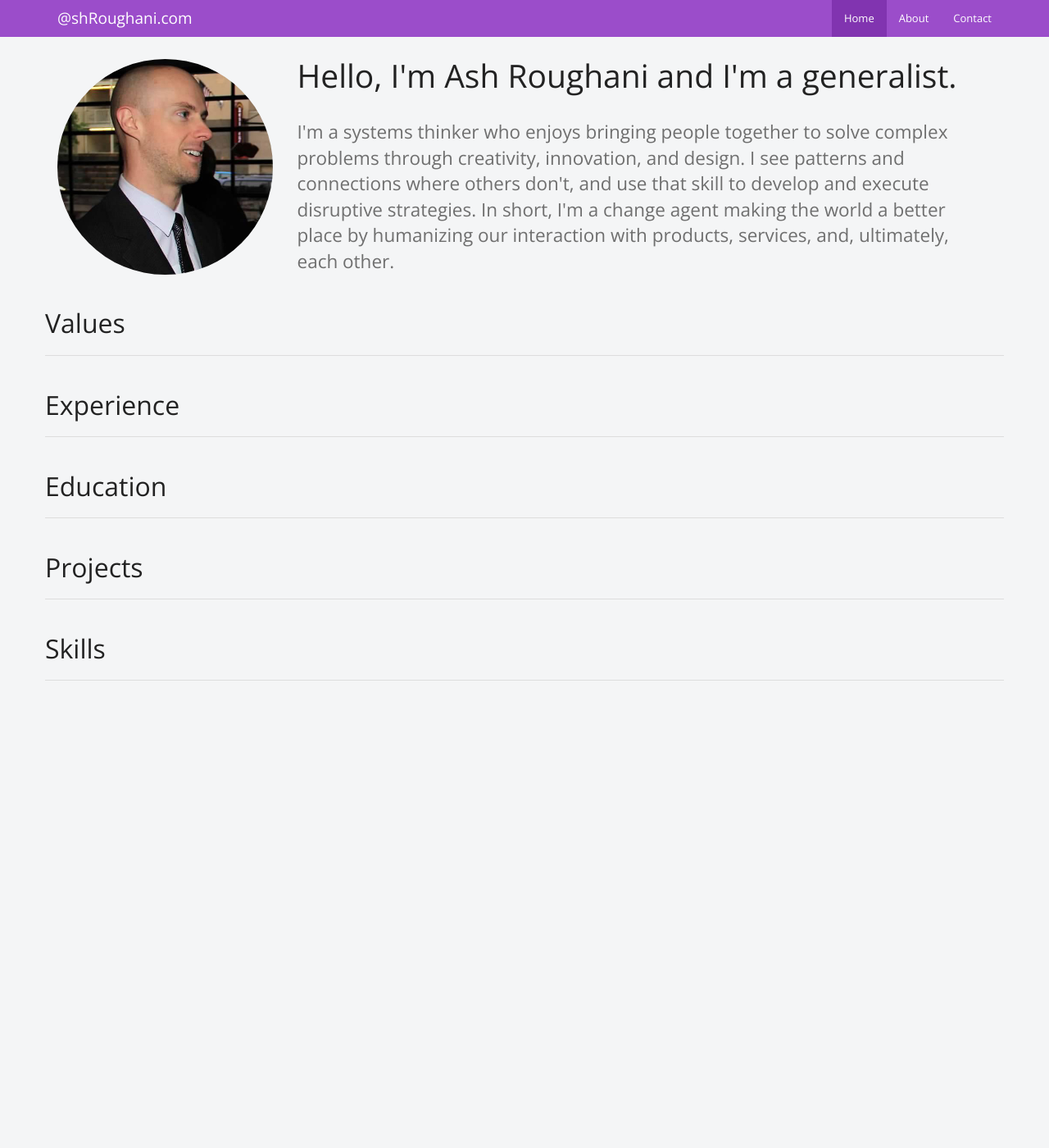
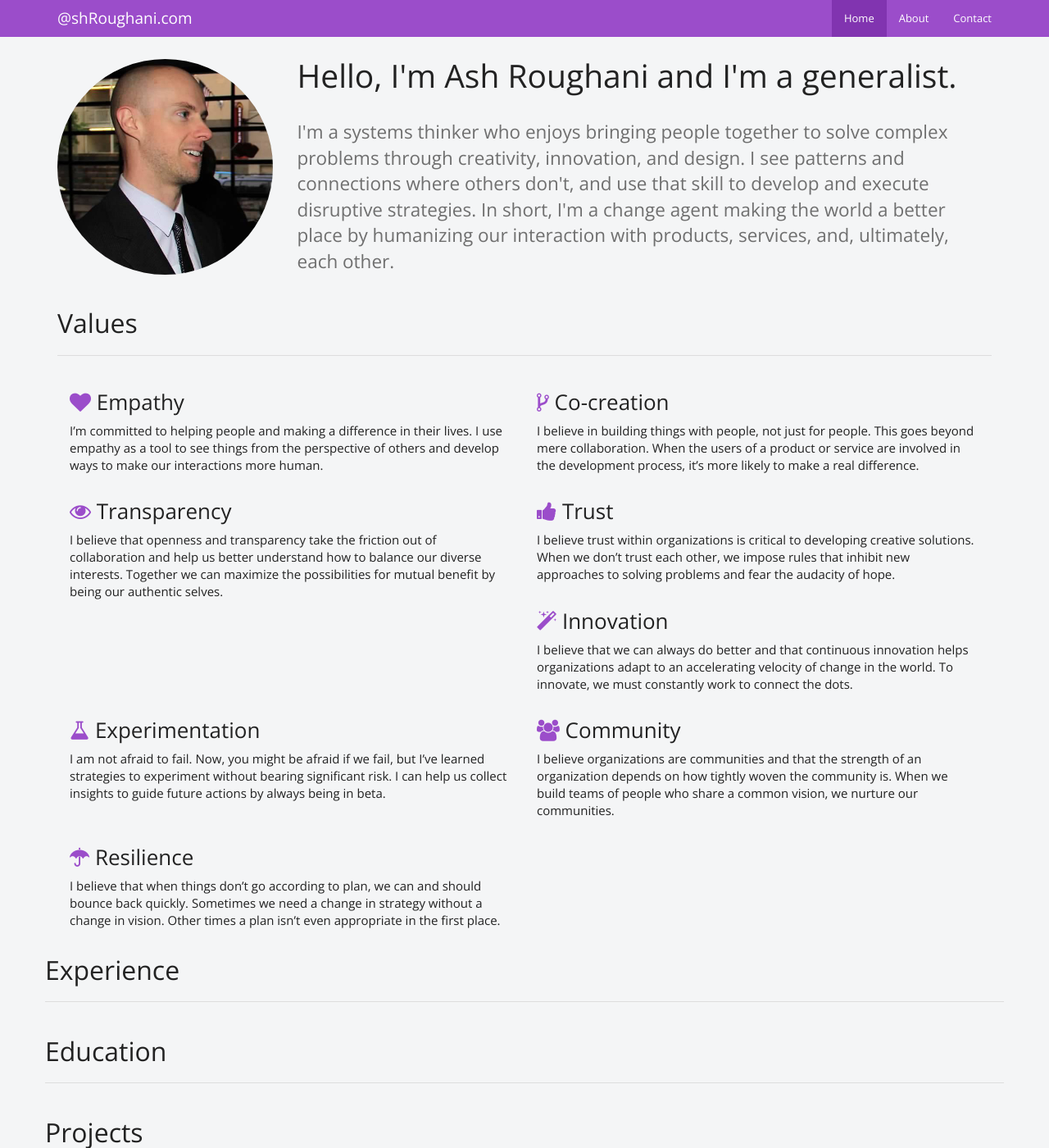
Before and after one commit to roughani/ashroughani.com, a Jekyll site: the page built from index.md, in a window 1280 px wide and 1400 px high. Shown: the whole window at 82% size. Built offline with Jekyll 4.4.1, drawn with Linux system fonts in a browser that asks for light colours; nearby versions of some CDN libraries.

Commit message:
Add values data

```diff
--- /dev/null
+++ b/_data/values.yml
@@ -0,0 +1,24 @@
+- name: Empathy
+  icon: heart
+  description: I’m committed to helping people and making a difference in their lives. I use empathy as a tool to see things from the perspective of others and develop ways to make our interactions more human.
+- name: Co-creation
+  icon: code-fork
+  description: I believe in building things with people, not just for people. This goes beyond mere collaboration. When the users of a product or service are involved in the development process, it’s more likely to make a real difference.
+- name: Transparency
+  icon: eye
+  description: I believe that openness and transparency take the friction out of collaboration and help us better understand how to balance our diverse interests. Together we can maximize the possibilities for mutual benefit by being our authentic selves.
+- name: Trust
+  icon: thumbs-up
+  description: I believe trust within organizations is critical to developing creative solutions. When we don’t trust each other, we impose rules that inhibit new approaches to solving problems and fear the audacity of hope.
+- name: Innovation
+  icon: magic
+  description: I believe that we can always do better and that continuous innovation helps organizations adapt to an accelerating velocity of change in the world. To innovate, we must constantly work to connect the dots.
+- name: Experimentation
+  icon: flask
+  description: I am not afraid to fail. Now, you might be afraid if we fail, but I’ve learned strategies to experiment without bearing significant risk. I can help us collect insights to guide future actions by always being in beta.
+- name: Community
+  icon: users
+  description: I believe organizations are communities and that the strength of an organization depends on how tightly woven the community is. When we build teams of people who share a common vision, we nurture our communities.
+- name: Resilience
+  icon: umbrella
+  description: I believe that when things don’t go according to plan, we can and should bounce back quickly. Sometimes we need a change in strategy without a change in vision. Other times a plan isn’t even appropriate in the first place.
--- a/_includes/values.html
+++ b/_includes/values.html
@@ -1,10 +1,14 @@
 <section id="values">
   <div class="container">
 
-    <div class="row">
-      <h2>Values</h2>
-      <hr>
-    </div>
+    <h2>Values</h2>
+    <hr>
+    {% for value in site.data.values %}
+      <div class="col-sm-6">
+        <h3><i class="fa fa-{{ value.icon }}"></i> {{ value.name }}</h3>
+        <p>{{ value.description }}</p>
+      </div>
+    {% endfor %}
 
   </div><!-- /.container -->
 </section>
--- a/_layouts/main.html
+++ b/_layouts/main.html
@@ -14,6 +14,7 @@
 
     <!-- Styles -->
     <link href="/css/styles.css" rel="stylesheet">
+    <link href="https://maxcdn.bootstrapcdn.com/font-awesome/4.6.3/css/font-awesome.min.css" rel="stylesheet">
 
     <!-- Google Analytics -->
     <script>
--- a/css/styles.scss
+++ b/css/styles.scss
@@ -8,7 +8,9 @@
 body {
   padding-top: 50px;
 }
-
+i {
+  color: $brand-primary;
+}
 .img-home {
   margin-top: 22px;
 }
```
